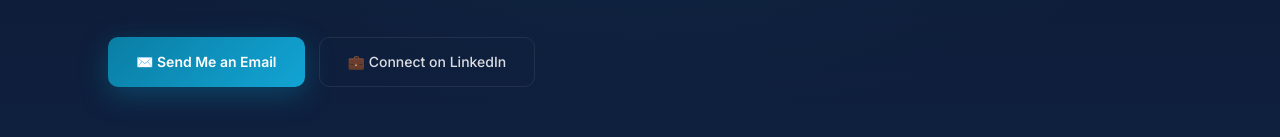
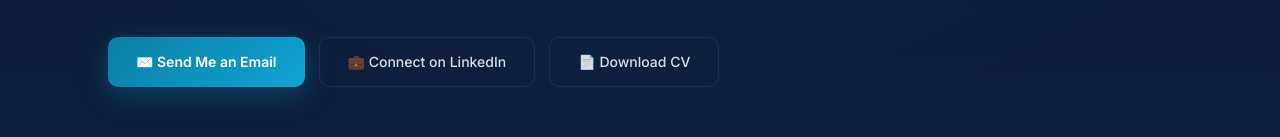
Before and after one commit to argarifky/profile, a plain HTML site: page index.html in a window 1280 px wide. Shown: the part 6215-6352 px from the top of the page. Drawn offline with Linux system fonts and the light colour scheme.

Commit message:
Add files via upload

```diff
--- a/index.html
+++ b/index.html
@@ -499,6 +499,7 @@
     <div class="contact-cta-row reveal">
       <a href="mailto:argarifky@gmail.com" class="btn-primary">&#x2709;&#xFE0F; Send Me an Email</a>
       <a href="https://linkedin.com/in/argarifky" target="_blank" class="btn-secondary">&#x1F4BC; Connect on LinkedIn</a>
+      <a href="https://drive.google.com/file/d/13nCB9mETLWfSbqU92jsmaNpGplWCayB9/view?usp=drive_link" target="_blank" class="btn-secondary">&#x1F4C4; Download CV</a>
     </div>
   </div>
 </section>
```
